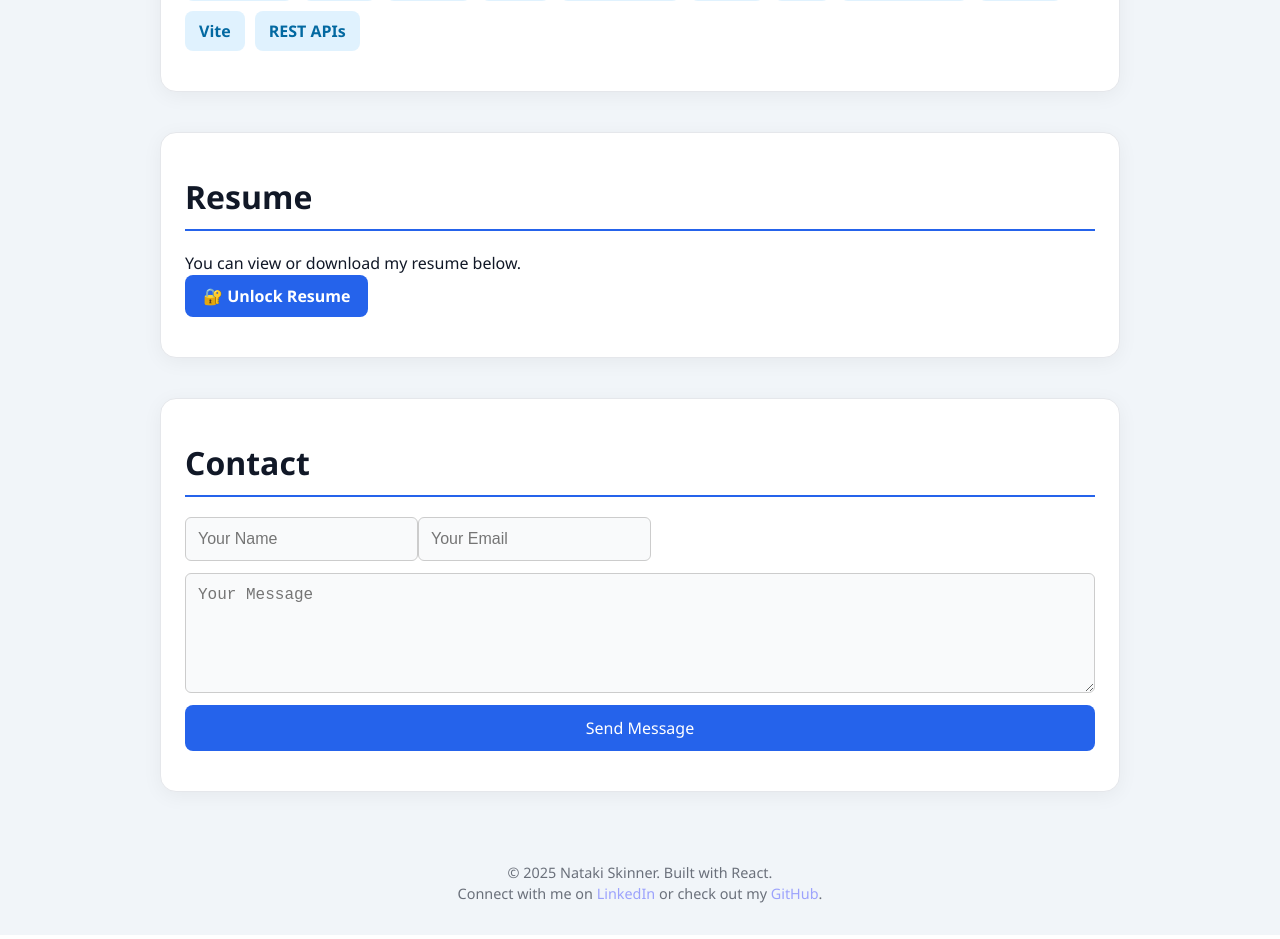
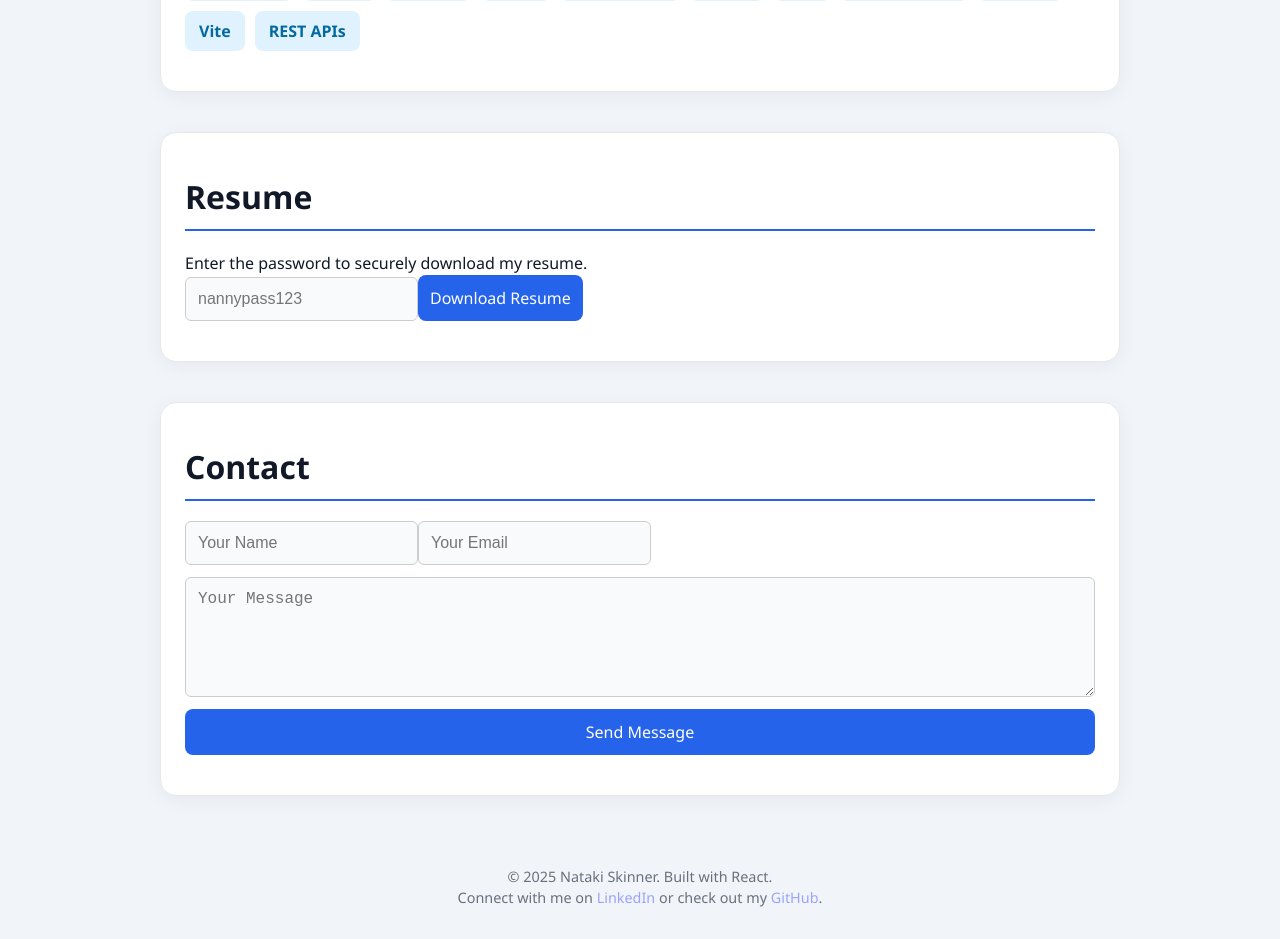
Before and after one commit to taki4616/NS_Portfolio, a React (Vite) app: page / in a window 1280 px wide. Shown: the part 1620-2559 px from the top of the page. Built offline with nearby package versions, Linux system fonts and the light colour scheme.

Commit message:
Update Resume.jsx with password protection

```diff
--- a/src/components/Resume.jsx
+++ b/src/components/Resume.jsx
@@ -1,56 +1,51 @@
 import React, { useState } from "react";
-import ResumeModal from "./ResumeModal";
 
 function Resume() {
-  const [isUnlocked, setIsUnlocked] = useState(false);
-  const [showModal, setShowModal] = useState(false);
+  const [password, setPassword] = useState("");
+  const [error, setError] = useState("");
 
-  const handleUnlock = () => {
-    setShowModal(true);
-  };
+  const handleDownload = async () => {
+    try {
+      const response = await fetch("https://backend-resume-u0x1.onrender.com/", {
+        method: "POST",
+        headers: {
+          "Content-Type": "application/json",
+        },
+        body: JSON.stringify({ password }),
+      });
 
-  const handleModalClose = () => {
-    setShowModal(false);
-  };
+      if (response.status === 401) {
+        setError("Incorrect password");
+        return;
+      }
 
-  const handleSuccess = () => {
-    setIsUnlocked(true);
+      const blob = await response.blob();
+      const url = window.URL.createObjectURL(blob);
+      const link = document.createElement("a");
+      link.href = url;
+      link.setAttribute("download", "Nataki-Skinner-Resume.pdf");
+      document.body.appendChild(link);
+      link.click();
+      link.parentNode.removeChild(link);
+      setError("");
+      setPassword("");
+    } catch {
+      setError("Server error. Please try again later.");
+    }
   };
 
   return (
     <section id="resume">
       <h2>Resume</h2>
-      <p>You can view or download my resume below.</p>
-
-      {!isUnlocked ? (
-        <button className="button" onClick={handleUnlock}>
-          🔐 Unlock Resume
-        </button>
-      ) : (
-        <div className="resume-buttons">
-          <a
-            href="/resume.pdf"
-            target="_blank"
-            rel="noopener noreferrer"
-            className="button"
-          >
-            View Resume
-          </a>
-          <a
-            href="/resume.pdf"
-            download
-            className="button outline"
-          >
-            Download PDF
-          </a>
-        </div>
-      )}
-
-      <ResumeModal
-        show={showModal}
-        onClose={handleModalClose}
-        onSuccess={handleSuccess}
+      <p>Enter the password to securely download my resume.</p>
+      <input
+        type="password"
+        placeholder="nannypass123"
+        value={password}
+        onChange={(e) => setPassword(e.target.value)}
       />
+      <button onClick={handleDownload}>Download Resume</button>
+      {error && <p style={{ color: "crimson" }}>{error}</p>}
     </section>
   );
 }
```
Also changed, not shown: 2 other files (tests, documents, lock files or other folders).
